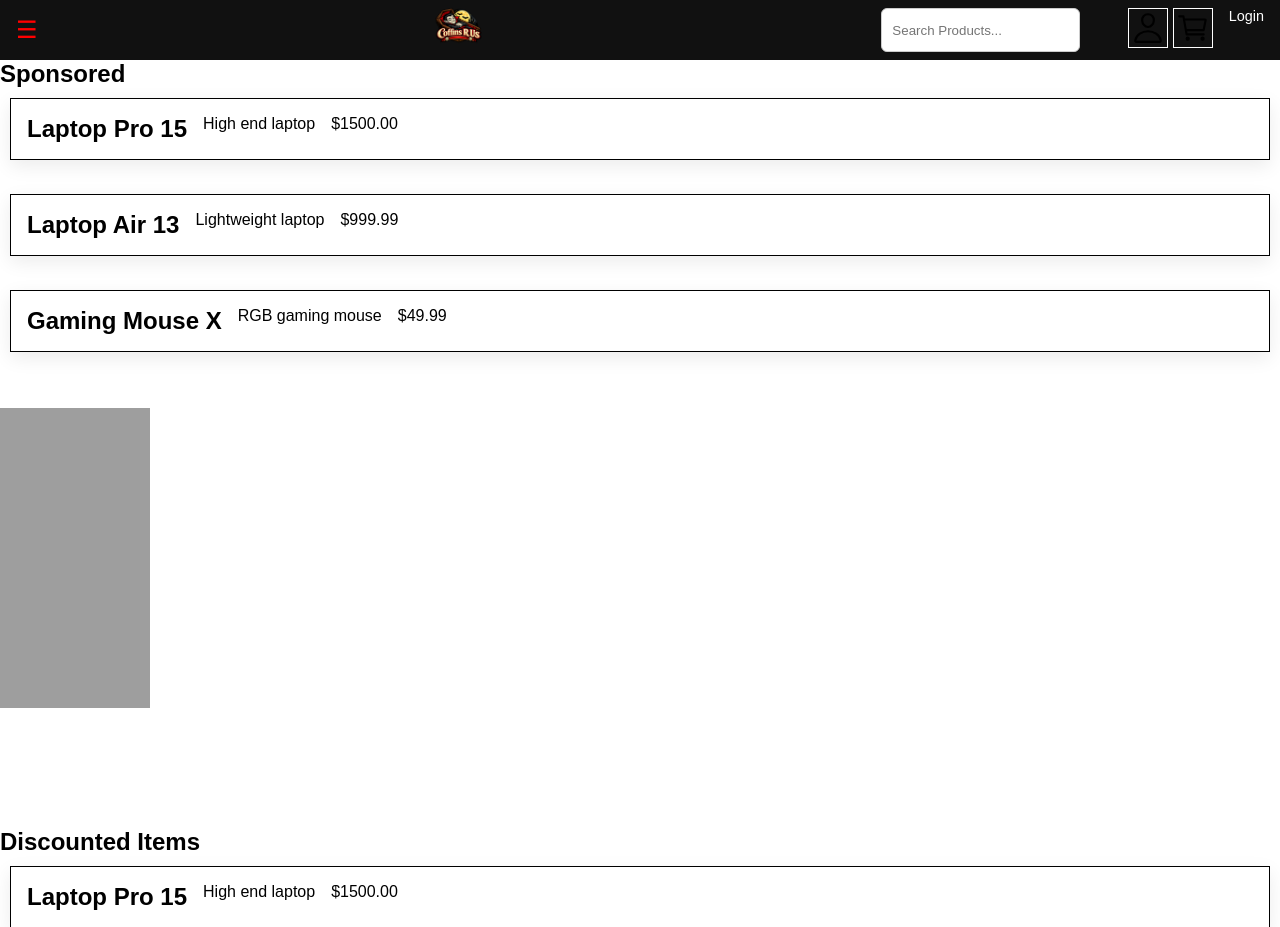
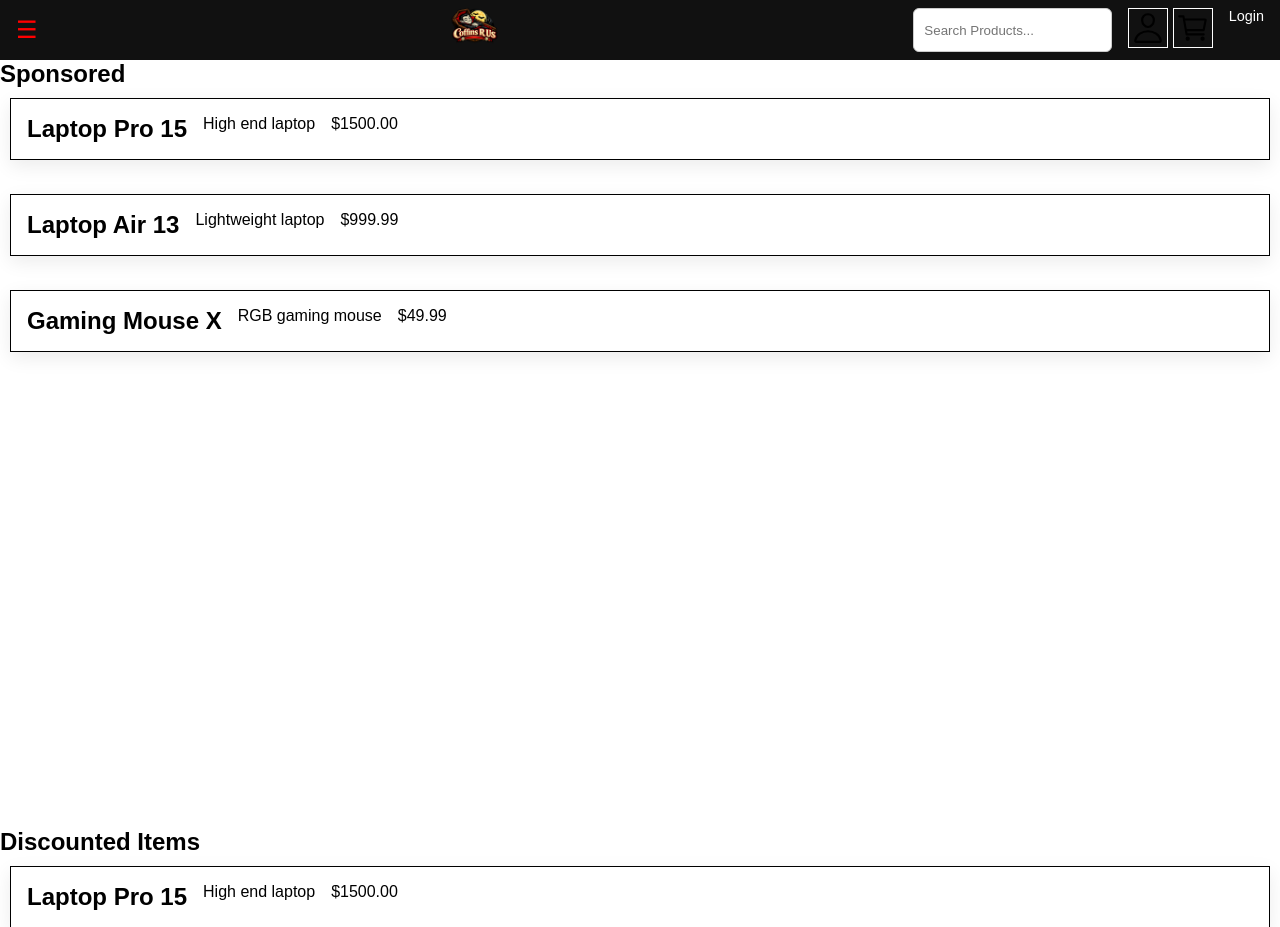
Before and after one commit to 0wpe/CSET-180-Project-Semester-2-Final, a Flask app: page / in a window 1280 px wide. Shown: the top 927 px of the page. Run offline with Flask 3, Linux system fonts and the light colour scheme; data comes from the database, SQL or seed files in the repository; grey boxes are pictures that could not be loaded.

Commit message:
Commented out previous icons
commented out previous icons and removed duplicate line of code.

```diff
--- a/templates/base.html
+++ b/templates/base.html
@@ -20,10 +20,7 @@
 
         <div id="sidebar" class="sidebar">
             <div id="sidebar-page">
-                <a href="/account"><img src="../static/images/icons/account.svg" alt="img"></a> <!-- Account -->
-                <a href="/cart"><img src="../static/images/icons/cart.svg" alt="img"></a> <!-- Cart -->
-                <a href="/login"><img src="../static/images/icons/" alt="img"></a> <!-- Logout -->
-
+<!--                Commented these out         -->
 <!--                <a href="/account"><img src="../static/images/icons/account.svg" alt="img"></a> &lt;!&ndash; Account &ndash;&gt;-->
 <!--                <a href="/cart"><img src="../static/images/icons/cart.svg" alt="img"></a> &lt;!&ndash; Cart &ndash;&gt;-->
 <!--                <a href="/login"><img src="../static/images/icons/" alt="img"></a> &lt;!&ndash; Logout &ndash;&gt;-->
@@ -40,9 +37,6 @@
             <form action="/search" method="GET" class="search-form">
                 <input type="text" name="q" placeholder="Search Products..." class="search-input">
             </form>
-
-            <a href="/account"><img src="{{ url_for('static', filename='images/icons/account.svg') }}" alt="img"></a> <!-- Account -->
-            <a href="/cart"><img src="{{ url_for('static', filename='images/icons/cart.svg') }}" alt="img"></a> <!-- Cart -->
 
             <div>
                 <a href="/account"><img src="{{ url_for('static', filename='images/icons/account.svg') }}" class="NavIcons" alt="account img"></a> <!-- Account -->
```
